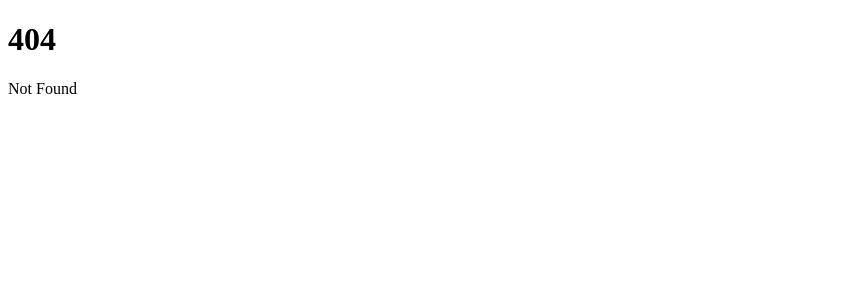
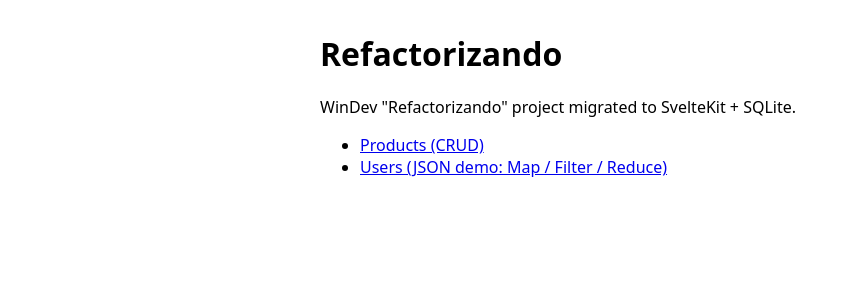
Before and after one commit to barbatdev/devlog008, a SvelteKit app in the folder app/: page / in a window 1280 px wide. Before the commit this address had no page. Shown: the top 300 px of the page, without its empty margins (0-850 px from the left). Built offline with nearby package versions, Linux system fonts and the light colour scheme.

Commit message:
docs: home page and ODD task tracking for WinDev migration

```diff
--- /dev/null
+++ b/app/src/routes/+page.svelte
@@ -0,0 +1,20 @@
+<script lang="ts">
+</script>
+
+<main>
+	<h1>Refactorizando</h1>
+	<p>WinDev "Refactorizando" project migrated to SvelteKit + SQLite.</p>
+	<ul>
+		<li><a href="/products">Products (CRUD)</a></li>
+		<li><a href="/users">Users (JSON demo: Map / Filter / Reduce)</a></li>
+	</ul>
+</main>
+
+<style>
+	main {
+		font-family: system-ui, sans-serif;
+		max-width: 640px;
+		margin: 2rem auto;
+		padding: 0 1rem;
+	}
+</style>
```
Also changed, not shown: 1 other file (tests, documents, lock files or other folders).
